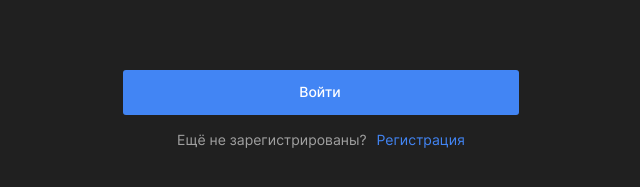
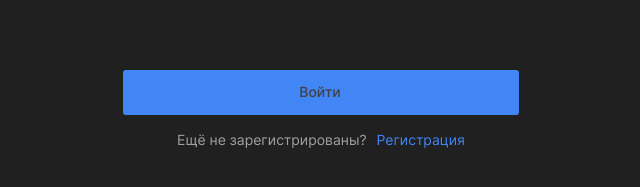
Before and after one commit to BlackkyDK/movies-explorer-frontend, a React app: page /signin in a window 1280 px wide. Shown: the part 439-626 px from the top of the page, 319-959 px from the left. Built offline with nearby package versions, Linux system fonts and the light colour scheme.

Commit message:
full, исправления после 1 ревью

```diff
--- a/src/components/Form/Form.css
+++ b/src/components/Form/Form.css
@@ -42,9 +42,16 @@
   border-radius: 3px;
 }
 
+
 .form__button_register {
   padding: 13px 126px 15px 124px;
 }
+
+.form__button_register:disabled {
+  cursor: default;
+  color: #424242;
+}
+
 
 .form__text {
   font-weight: 400;
--- a/src/components/Login/Login.js
+++ b/src/components/Login/Login.js
@@ -4,7 +4,7 @@ import Auth from "../Auth/Auth";
 import React from "react";
 import { useFormValidation } from "../../hooks/useFormValidation";
 
-function Login({ onLogin }) {
+function Login({ onLogin, isSending }) {
   const texts = {
     buttonText: "Войти",
     subText: "Ещё не зарегистрированы?",
@@ -15,7 +15,8 @@ function Login({ onLogin }) {
     titleText: "Рады видеть!",
   };
 
-  const { values, handleChange, errors } = useFormValidation();
+  const { values, handleChange, errors, isValid } = useFormValidation();
+  const isDisabled = !isValid || !isSending;
 
   const handleSubmit = (e) => {
     e.preventDefault();
@@ -48,7 +49,7 @@ function Login({ onLogin }) {
         ></input>
         <span className="form__input_error">{errors.password || ""}</span>
         <span className="form__input_feedback"></span>
-        <button type="submit" className="form__button form__button_register">
+        <button type="submit" disabled={isDisabled} className="form__button form__button_register">
           {texts.buttonText}
         </button>
       </form>
```
